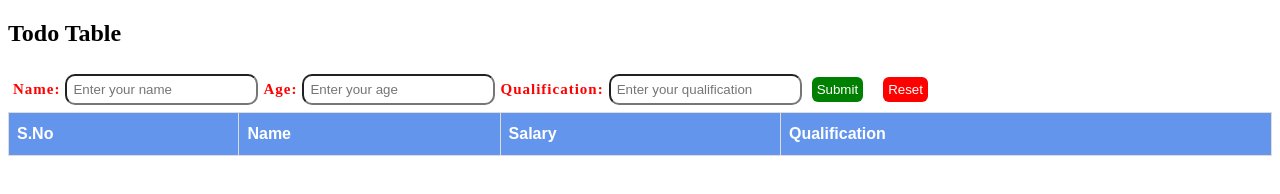
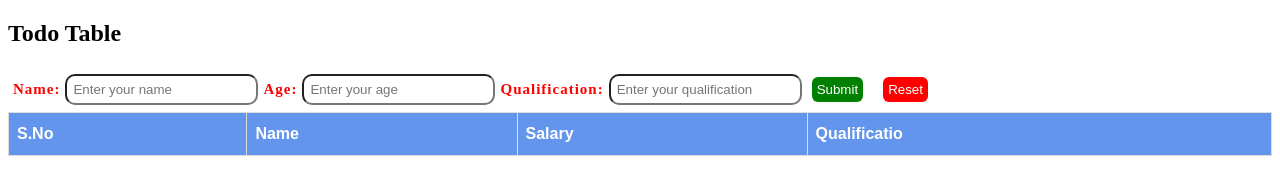
Before and after one commit to Gopaltani14/Project_js, a plain HTML site: page index.html in a window 1280 px wide. Drawn offline with Linux system fonts and the light colour scheme.

Commit message:
Update index.html

```diff
--- a/index.html
+++ b/index.html
@@ -47,7 +47,7 @@
             <th>S.No</th>
             <th>Name</th>
             <th>Salary</th>
-            <th>Qualification</th>
+            <th>Qualificatio</th>
           </tr>
         </thead>
         <tbody></tbody>
```
